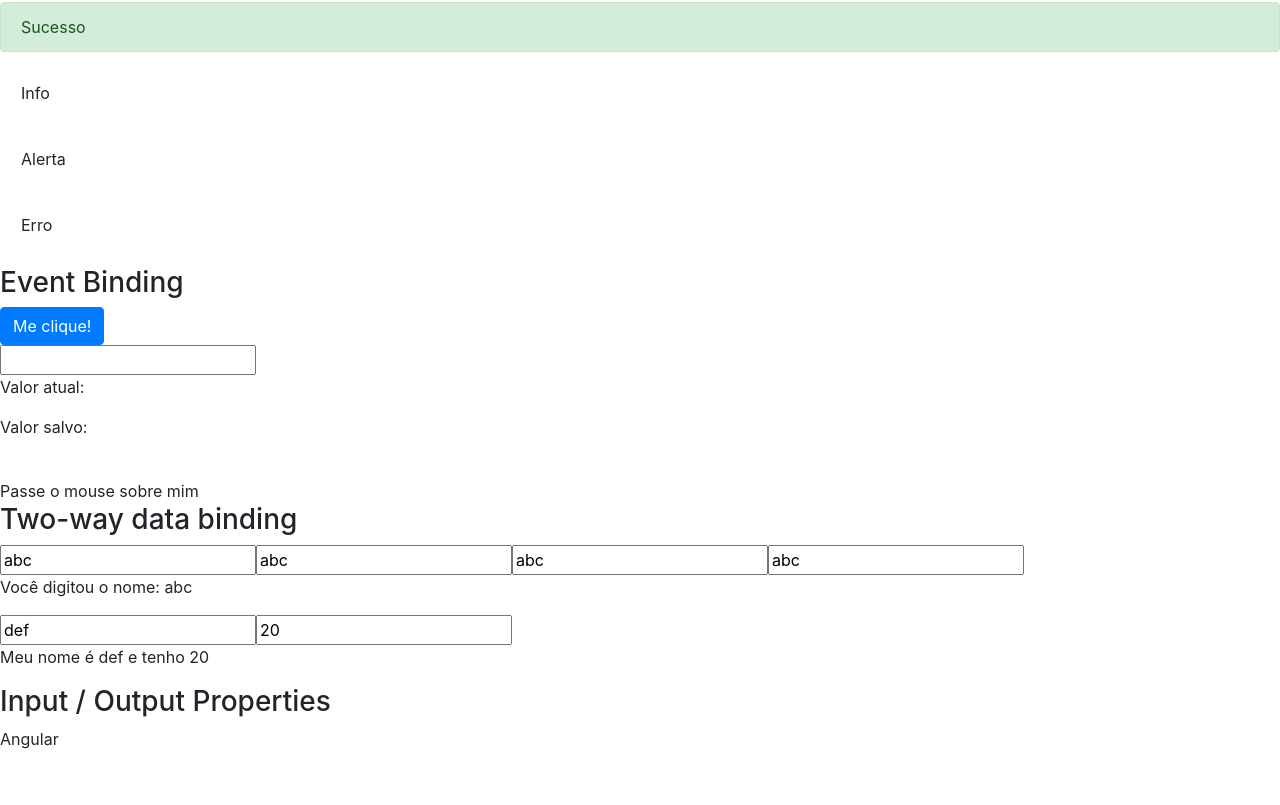
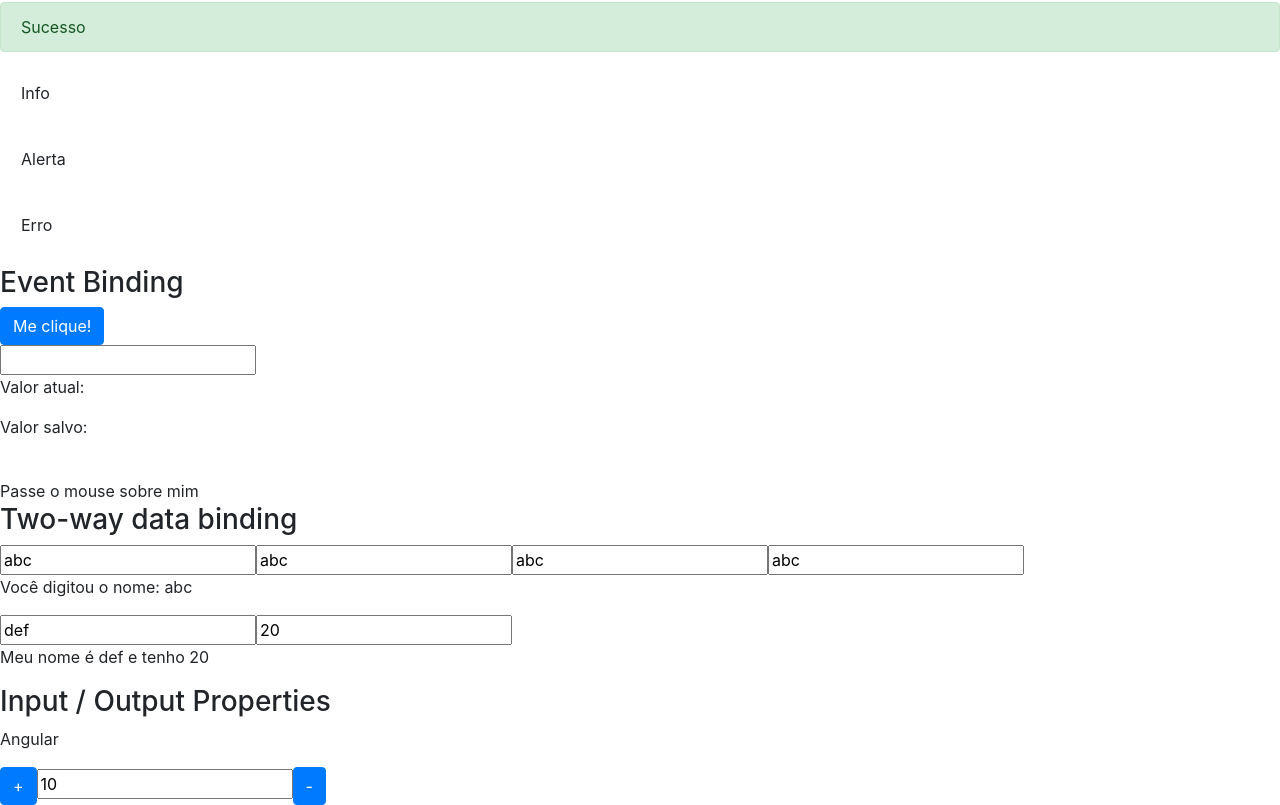
Before and after one commit to framosip/estudosAngular, an Angular app in the folder cursoAngularLoiane/data-binding/: page / in a window 1280 px wide. Shown: the part 597-1402 px from the top of the page. Before the commit the page ends 1364 px from the top, so only its background shows below. Built offline with nearby package versions, Linux system fonts and the light colour scheme.

Commit message:
Data Binding

```diff
--- a/cursoAngularLoiane/data-binding/src/app/app.module.ts
+++ b/cursoAngularLoiane/data-binding/src/app/app.module.ts
@@ -5,12 +5,14 @@
 import { AppComponent } from './app.component';
 import { DataBindingComponent } from './data-binding/data-binding.component';
 import { InputPropertyComponent } from './input-property/input-property.component';
+import { OutputPropertyComponent } from './output-property/output-property.component';
 
 @NgModule({
   declarations: [
     AppComponent,
     DataBindingComponent,
-    InputPropertyComponent
+    InputPropertyComponent,
+    OutputPropertyComponent
   ],
   imports: [
     BrowserModule,
--- a/cursoAngularLoiane/data-binding/src/app/data-binding/data-binding.component.html
+++ b/cursoAngularLoiane/data-binding/src/app/data-binding/data-binding.component.html
@@ -163,5 +163,7 @@
       <h3>Input / Output Properties</h3>
 
       <app-curso [nome]="nomeDoCurso"></app-curso>
+
+      <contador valor="10" (mudouValor)="onMudouValor($event)"></contador>
     </article>
 </section>
--- a/cursoAngularLoiane/data-binding/src/app/data-binding/data-binding.component.ts
+++ b/cursoAngularLoiane/data-binding/src/app/data-binding/data-binding.component.ts
@@ -53,4 +53,8 @@
     this.isMouseOver = !this.isMouseOver;
   }
 
+  onMudouValor(evento){
+    console.log(evento.novoValor)
+  }
+
 }
--- /dev/null
+++ b/cursoAngularLoiane/data-binding/src/app/output-property/output-property.component.html
@@ -0,0 +1,5 @@
+<div>
+  <button class="btn btn-primary" (click)="incrementa()">+</button>
+  <input type="text" [value]="valor" readonly>
+  <button class="btn btn-primary" (click)="decrementa()">-</button>
+</div>
--- /dev/null
+++ b/cursoAngularLoiane/data-binding/src/app/output-property/output-property.component.ts
@@ -0,0 +1,29 @@
+import { Component, OnInit, Input, Output } from '@angular/core';
+import { EventEmitter } from '@angular/core';
+
+@Component({
+  selector: 'contador',
+  templateUrl: './output-property.component.html',
+  styleUrls: ['./output-property.component.css']
+})
+export class OutputPropertyComponent implements OnInit {
+
+  @Input() valor: number = 0;
+  @Output() mudouValor = new EventEmitter();
+
+  constructor() { }
+
+  ngOnInit() {
+  }
+
+  incrementa() {
+    this.valor++;
+    this.mudouValor.emit({novoValor: this.valor});
+  }
+
+  decrementa(){
+    this.valor--;
+    this.mudouValor.emit({novoValor: this.valor});
+  }
+
+}
```
Also changed, not shown: cursoAngularLoiane/data-binding/src/app/output-property/output-property.component.css (added), 1 other file (tests, documents, lock files or other folders).
